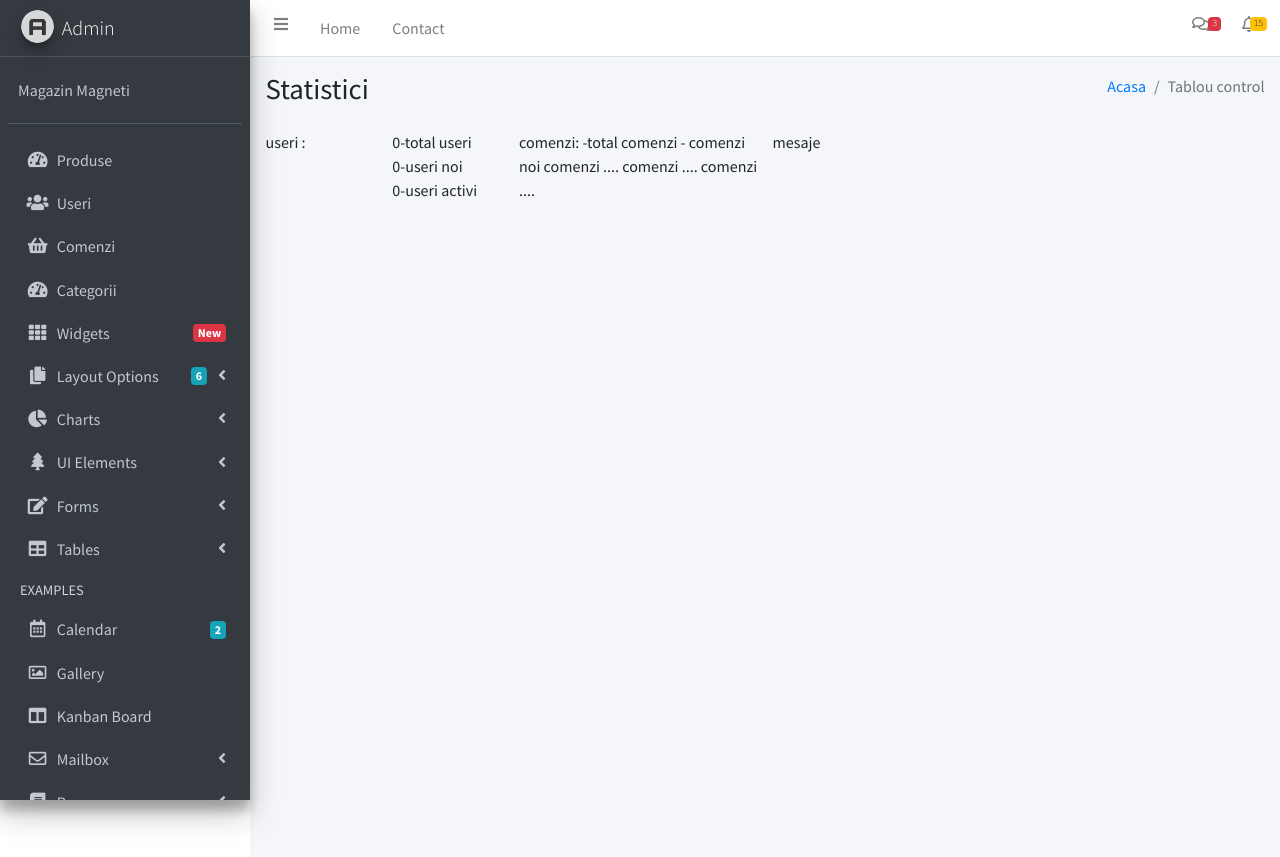
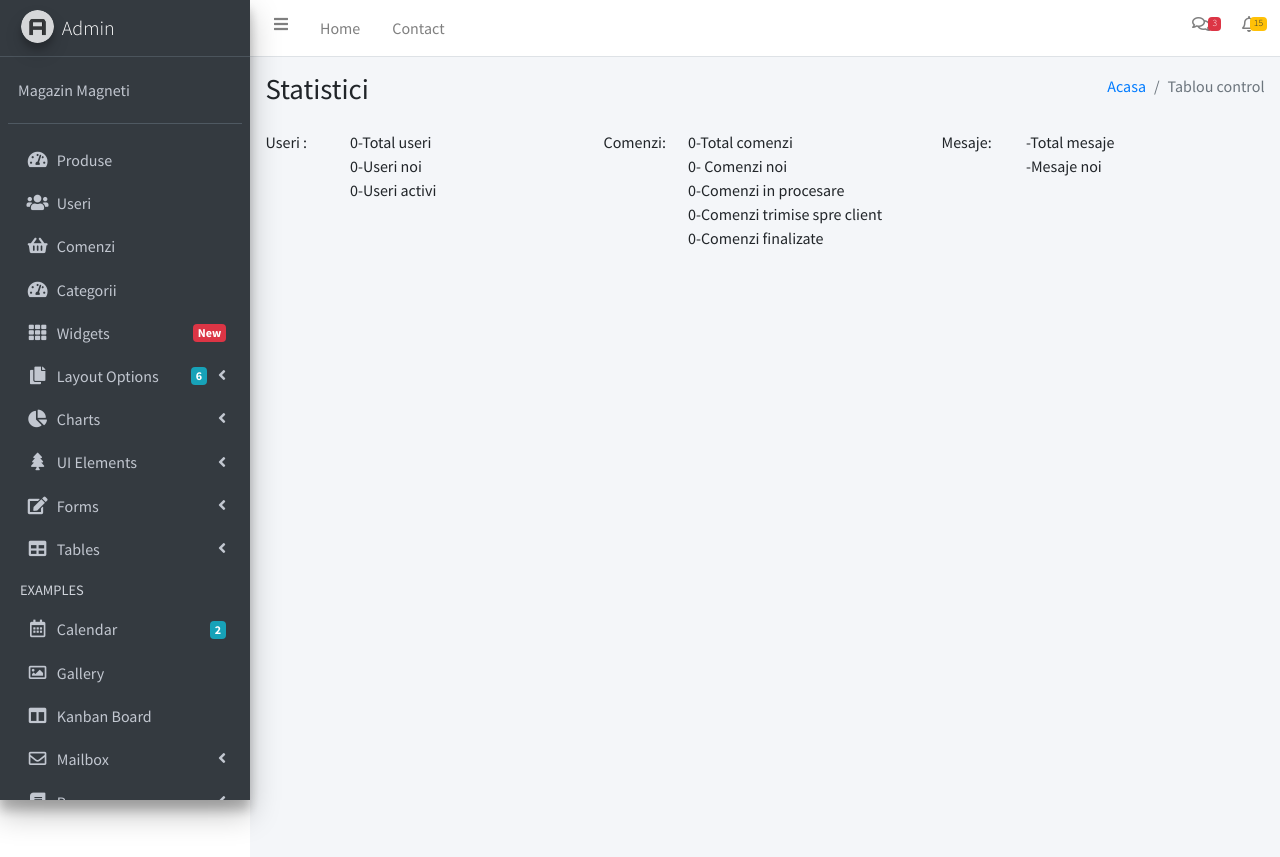
Before and after one commit to Blisis/mag, a PHP site: page /mag/admin/dashbord.php in a window 1280 px wide. Run offline with PHP 8.4, Linux system fonts and the light colour scheme; data that the repository does not hold is empty; some libraries are stand-ins or nearby versions.

Commit message:
Add files via upload
seara

```diff
--- a/admin/comenzi/listeaza.php
+++ b/admin/comenzi/listeaza.php
@@ -61,6 +61,7 @@ left join useri AS u on c.id_user=u.id
                         <td>Data comenzii</td>
                         <td>Editeaza</td>
                         </thead>
+                        <tr>
                         <?php
                         foreach ($comenzi as $comanda)
                         {?>
@@ -99,7 +100,7 @@ left join useri AS u on c.id_user=u.id
                                     <a href="<?php echo url;?>admin/comenzi/edit.php?id=<?php echo $comanda['id']; ?>" class="btn btn-warning btn-sm" >Editeaza</a>
                                 </div>
                                 </td>
-
+                        </tr>
                             </div>
                         </div>
 
--- a/admin/dashbord.php
+++ b/admin/dashbord.php
@@ -6,13 +6,34 @@ require_once "../global/functii.php";
 // functionalitate php, ce face pagina asta efectiv
 
 $database=Database::getInstatnta();
+
 $useri=$database->query("select count(u.id) as n from useri as u")->fetch_all(MYSQLI_ASSOC);
 $useri=reset($useri);
+
 $useri_noi=$database->query("select count(u.id) as n from useri as u where vechime>=date(now())-interval 30 day")->fetch_all(MYSQLI_ASSOC);
 $useri_noi=reset($useri_noi);
 
 $useri_activi=$database->query("select count(u.id) as n from useri as u where last_login>=date(now())-interval  30 day")->fetch_all(MYSQLI_ASSOC);
 $useri_activi=reset($useri_activi);
+
+$comenzi=$database->query("select count(c.id) as n from comenzi as c")->fetch_all(MYSQLI_ASSOC);
+$comenzi=reset($comenzi);
+
+$comenzi_primite=$database->query("select count(c.id) as n from comenzi as c where status='primita'")->fetch_all(MYSQLI_ASSOC);
+$comenzi_primite=reset($comenzi_primite);
+
+$comenzi_proces=$database->query("select count(c.id) as n from comenzi as c where status='procesata'")->fetch_all(MYSQLI_ASSOC);
+$comenzi_proces=reset($comenzi_proces);
+
+$comenzi_trimise=$database->query("select count(c.id) as n from comenzi as c where status='trimisa'")->fetch_all(MYSQLI_ASSOC);
+$comenzi_trimise=reset($comenzi_trimise);
+
+
+$comenzi_finalizate=$database->query("select count(c.id) as n from comenzi as c where status='finalizata'")->fetch_all(MYSQLI_ASSOC);
+$comenzi_finalizate=reset($comenzi_finalizate);
+
+
+
 //var_dump($useri_noi);
 //die();
 
@@ -21,10 +42,11 @@ $useri_activi=reset($useri_activi);
 
 ?>
 
-<!-- Aici HTML, afisarea efectiva a elementelor in pagina -->
+<!-- Aici HTML, afisarea efectiva a elementhfghdfghdfghdfghdfgelor in pagina -->
 
 <html>
 <head>
+    <title>Dashbord</title>
     <?php
     include"../theme/admin_css.php"
     ?>
@@ -59,28 +81,45 @@ $useri_activi=reset($useri_activi);
         <section class="content">
             <div class="container-fluid">
                 <div class="row">
-                    <div class="col-md-3">
+                    <div class="col-md-4">
                         <div class="row">
-                            <div class="col-md-6">
-                                useri :
+                            <div class="col-md-3">
+                                Useri :
                             </div>
-                            <div class="col-md-6">
-                                <?php echo $useri['n'] ;?>-total useri <br>
-                                <?php echo $useri_noi['n'] ;?>-useri noi <br>
-                                <?php echo $useri_activi['n'] ;?>-useri activi <br>
+                            <div class="col-md-9">
+                                <?php echo $useri['n'] ;?>-Total useri <br>
+                                <?php echo $useri_noi['n'] ;?>-Useri noi <br>
+                                <?php echo $useri_activi['n'] ;?>-Useri activi <br>
                             </div>
                         </div>
 
                     </div>
-                    <div class="col-md-3">
-                comenzi: -total comenzi
-                        - comenzi noi
-                        comenzi ....
-                        comenzi ....
-                        comenzi ....
+                    <div class="col-md-4">
+                        <div class="row">
+                        <div class="col-md-3">
+                            Comenzi:
+                        </div>
+                        <div class="col-md-9">
+                            <?php echo $comenzi['n'] ;?>-Total comenzi <br>
+                            <?php echo $comenzi_primite['n'] ;?>- Comenzi noi <br>
+                            <?php echo $comenzi_proces['n'] ;?>-Comenzi in procesare  <br>
+                            <?php echo $comenzi_trimise['n'] ;?>-Comenzi trimise spre client <br>
+                            <?php echo $comenzi_finalizate['n'] ;?>-Comenzi finalizate  <br>
+                        </div>
                     </div>
-                    <div class="col-md-3">
-                mesaje
+                    </div>
+                    <div class="col-md-4">
+                        <div class="row">
+                            <div class="col-md-3">
+                            Mesaje:
+                            </div>
+                            <div class="col-md-9">
+                            -Total mesaje <br>
+                            -Mesaje noi <br>
+                            </div>
+
+
+                        </div>
                     </div>
                 </div>
             </div>
```
Also changed, not shown: admin/categorii/creeaza.php (line endings or trailing spaces), admin/categorii/editeaza.php (line endings or trailing spaces), admin/categorii/listeaza.php (line endings or trailing spaces), admin/comenzi/afiseaza.php (line endings or trailing spaces), admin/comenzi/edit.php (line endings or trailing spaces), admin/comenzi/listeaza_nou.php (line endings or trailing spaces).
